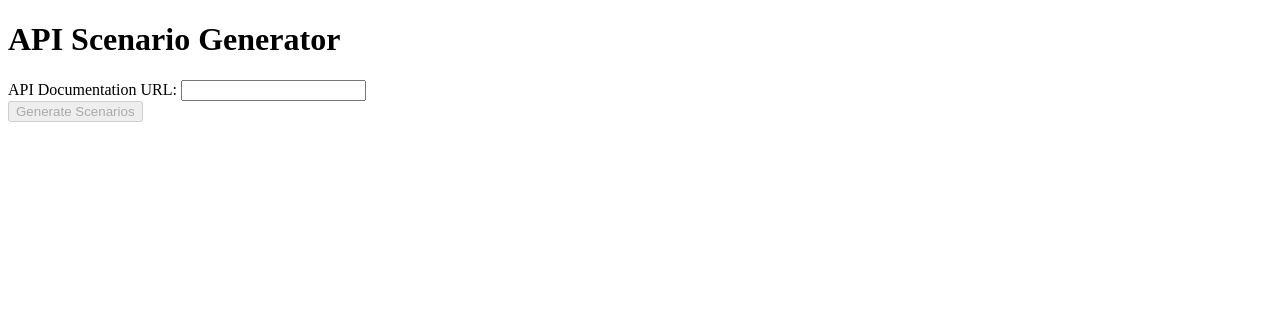
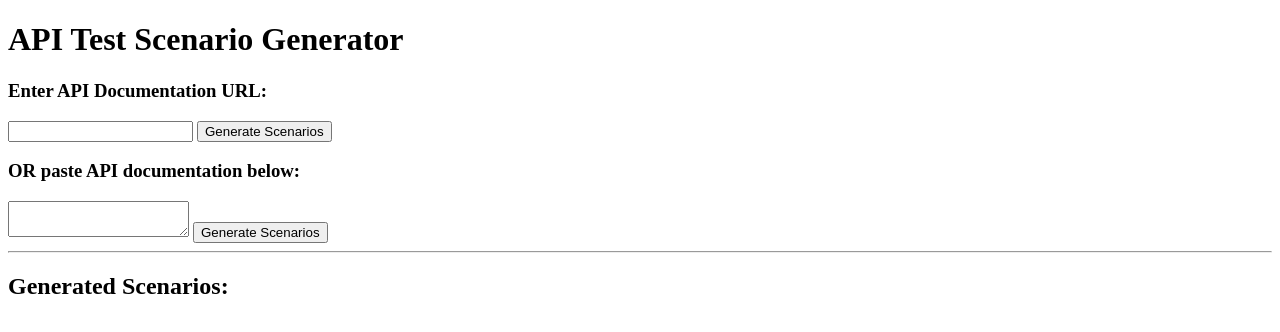
Before and after one commit to DunkBlocker3000/ai-api, a plain HTML site: page index.html in a window 1280 px wide. Drawn offline with Linux system fonts and the light colour scheme.

Commit message:
Update index.html

```diff
--- a/index.html
+++ b/index.html
@@ -1,17 +1,23 @@
 <!DOCTYPE html>
-<html>
+<html lang="en">
   <head>
     <meta charset="UTF-8" />
+    <meta http-equiv="X-UA-Compatible" content="IE=edge" />
     <meta name="viewport" content="width=device-width, initial-scale=1.0" />
-    <meta http-equiv="X-UA-Compatible" content="ie=edge" />
-    <title>API Scenario Generator</title>
+    <title>API Test Scenario Generator</title>
   </head>
   <body>
-    <h1>API Scenario Generator</h1>
-    <label for="apiUrl">API Documentation URL:</label>
-    <input type="text" id="apiUrl" /><br />
-    <button id="generateBtn" disabled>Generate Scenarios</button>
-    <div id="scenarios"></div>
-    <script src="./main.js"></script>
+    <h1>API Test Scenario Generator</h1>
+    <h3>Enter API Documentation URL:</h3>
+    <input type="text" id="urlInput" />
+    <button onclick="generateScenariosFromUrl()">Generate Scenarios</button>
+    <h3>OR paste API documentation below:</h3>
+    <textarea id="apiTextArea"></textarea>
+    <button onclick="generateScenariosFromText()">Generate Scenarios</button>
+    <hr />
+    <h2>Generated Scenarios:</h2>
+    <ul id="scenariosList"></ul>
+
+    <script src="main.js"></script>
   </body>
 </html>
```
